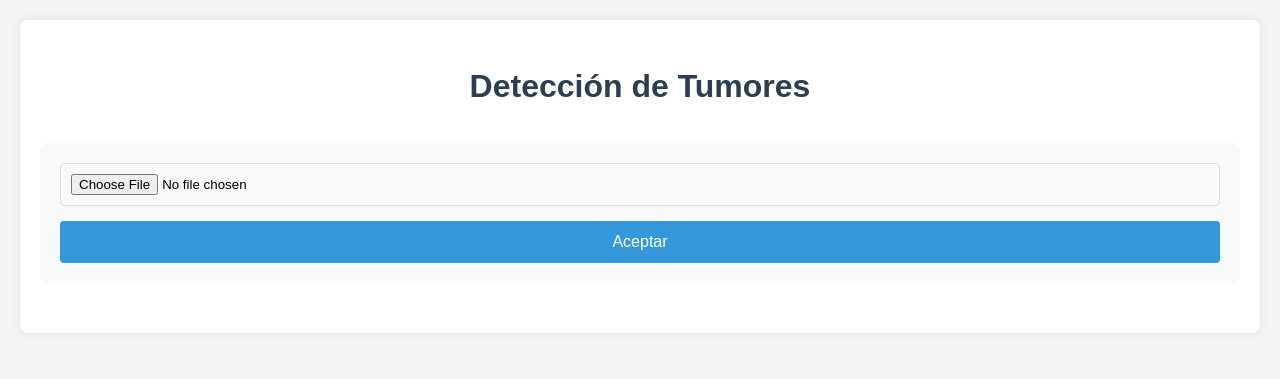
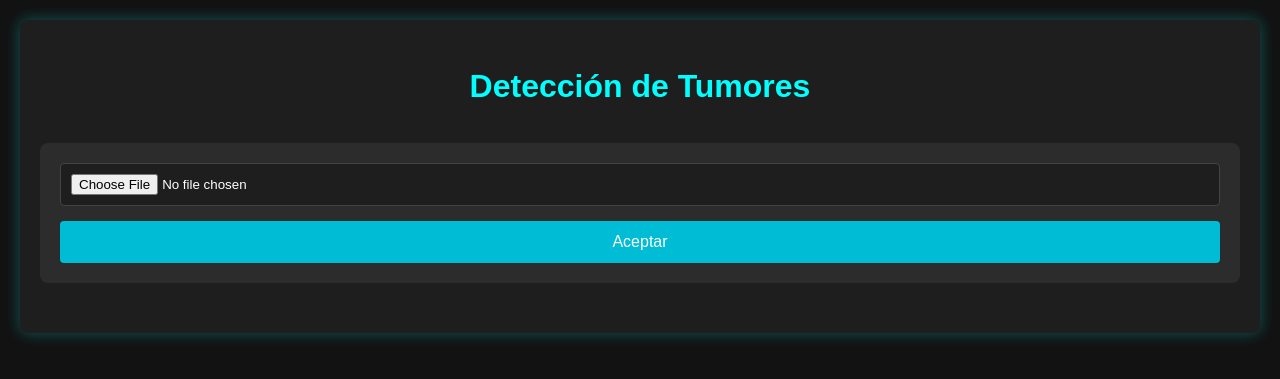
Before and after one commit to Judtsandy/Deteccion_tumores, a Flask app: page / in a window 1280 px wide. Shown: the top 379 px of the page. Run offline with Flask 3, Linux system fonts and the light colour scheme.

Commit message:
Update styles.css

```diff
--- a/static/styles.css
+++ b/static/styles.css
@@ -3,20 +3,21 @@ body {
     line-height: 1.6;
     margin: 0;
     padding: 20px;
-    background-color: #f5f5f5;
+    background-color: #121212;
+    color: #ffffff;
 }
 
 .container {
     max-width: 1200px;
     margin: 0 auto;
-    background: white;
+    background: #1e1e1e;
     padding: 20px;
     border-radius: 8px;
-    box-shadow: 0 0 10px rgba(0,0,0,0.1);
+    box-shadow: 0 0 15px rgba(0, 255, 255, 0.3);
 }
 
 h1 {
-    color: #2c3e50;
+    color: #00ffff;
     text-align: center;
     margin-bottom: 30px;
 }
@@ -27,19 +28,21 @@ form {
     gap: 15px;
     margin-bottom: 30px;
     padding: 20px;
-    background: #f8f9fa;
+    background: #2c2c2c;
     border-radius: 8px;
 }
 
 input[type="file"] {
     padding: 10px;
-    border: 1px solid #ddd;
+    border: 1px solid #444;
     border-radius: 4px;
+    background: #1e1e1e;
+    color: #ffffff;
 }
 
 button {
     padding: 12px;
-    background-color: #3498db;
+    background-color: #00bcd4;
     color: white;
     border: none;
     border-radius: 4px;
```
Also changed, not shown: other parts of static/styles.css (+40 -36 lines).
